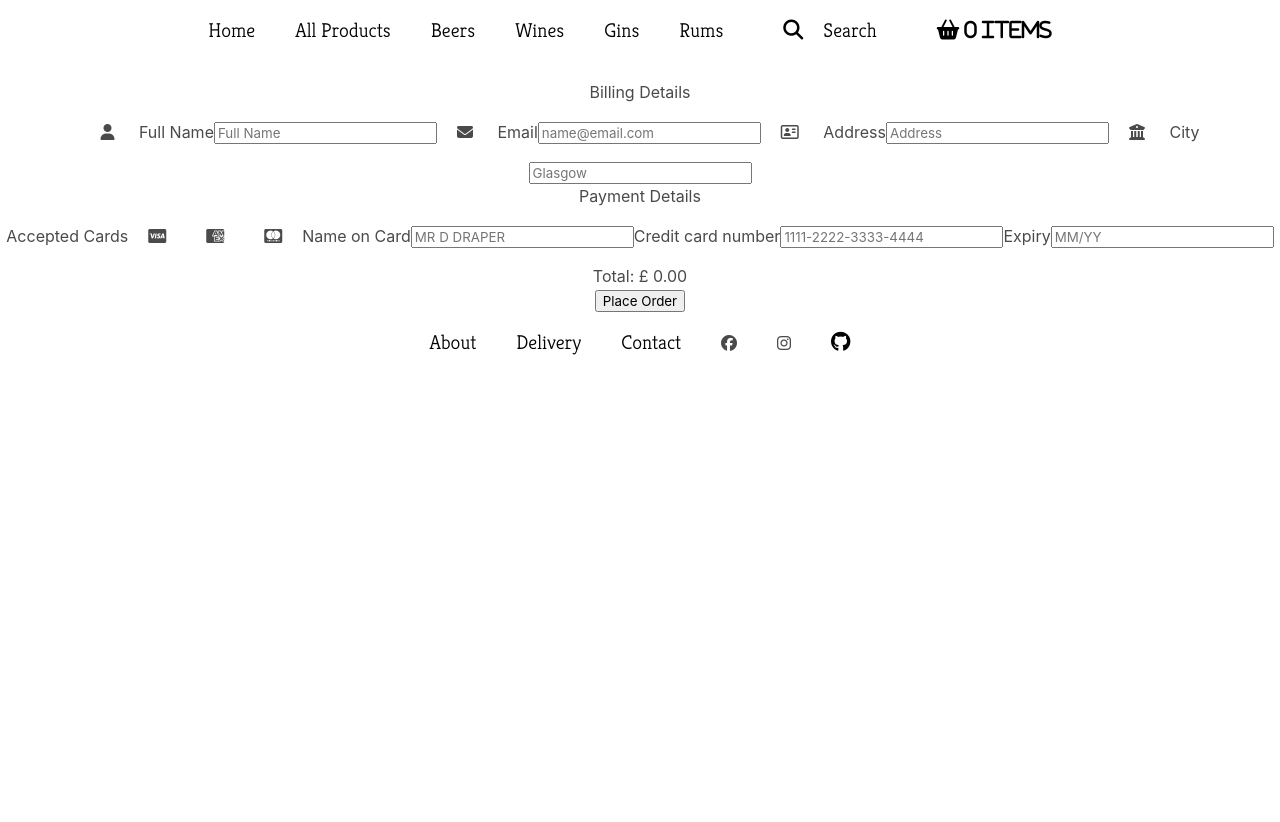
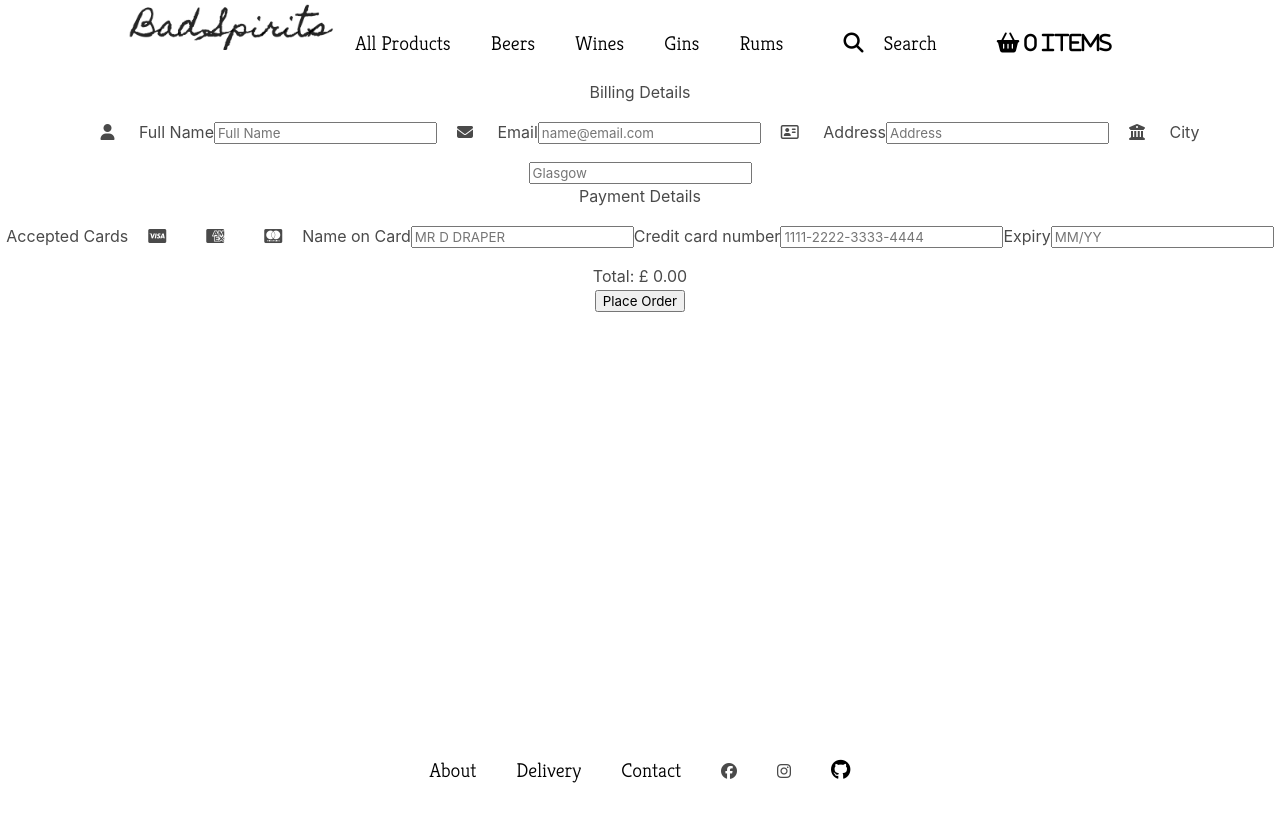
Before and after one commit to KatKmiotek/Bad_Spirits_online_shop, a React (Create React App) app in the folder client/: page /checkout in a window 1280 px wide. Shown: the top 822 px of the page. Built offline with nearby package versions, Linux system fonts and the light colour scheme; no server answers.

Commit message:
lets say footer works

```diff
--- a/client/public/css/styles.css
+++ b/client/public/css/styles.css
@@ -8,14 +8,8 @@
   border-radius: 5px;
 }
 
-/* img.image-hover:hover{
-  filter: brightness(50%);
-} */
-
 img.image-hover {
   padding: 5px;
-  /* border: solid 5px;
-  border-color: #669999; */
   transition: transform .2s;
   width: 200px;
   height: 200px;
@@ -138,3 +132,17 @@
 .detailImage{
   height: 300px;
 }
+.logo {
+  height: 50px;
+  margin: 0 auto;
+}
+footer{
+  width: 100vw;
+  background-color: white;
+  z-index: 1000;
+  position: fixed;
+  bottom: 0
+}
+.input{
+  margin-top: 50px;
+}
--- a/client/src/NavBar.js
+++ b/client/src/NavBar.js
@@ -5,8 +5,8 @@
   return (
     <nav className="nav-bar">
 
-    <Link to="/home" className="navLink">
-    Home
+    <Link to="/home">
+    <img src={require('./badSpiritsLogo.png')} alt="logo" className="logo"/>
     </Link>
     <Link to="/products" className="navLink">
     All Products
--- a/client/src/components/Confirmation.js
+++ b/client/src/components/Confirmation.js
@@ -14,6 +14,7 @@
     />
       <h2>Thanks for your purchase!</h2>
       <p>Please check your email to track shipping</p>
+
       <Link to="/home"><button className="button">Back to Home</button></Link>
     </Fragment>
   )
```
Also changed, not shown: client/src/badSpiritsLogo.png, 1 other file (tests, documents, lock files or other folders).
